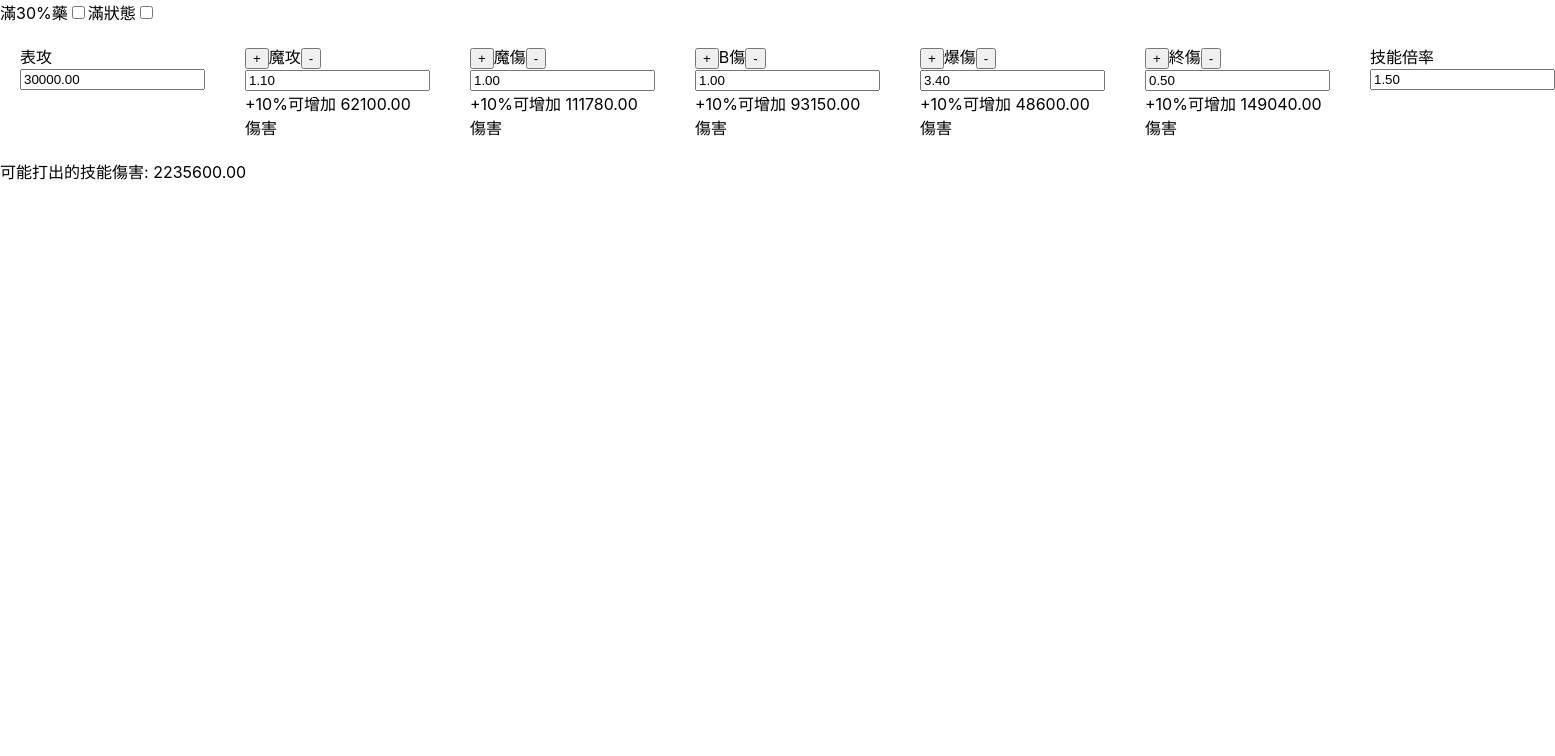
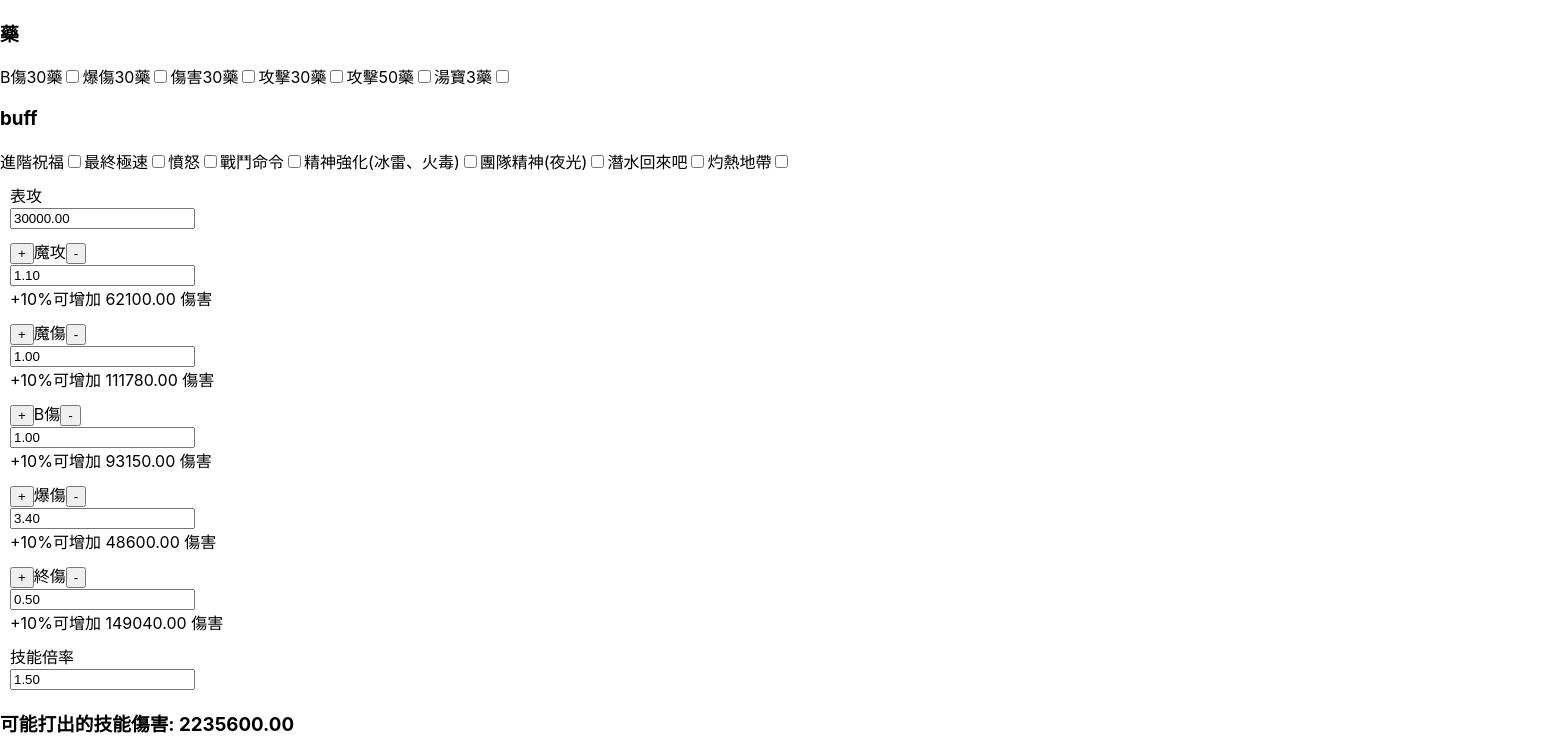
Before and after one commit to WeiChun0911/mapleStoryDamageCalculator, a React (Create React App) app: page / in a window 1280 px wide. Shown: the top 756 px of the page, 1555 px wide, since content can reach past the window. Built offline with nearby package versions, Linux system fonts and the light colour scheme.

Commit message:
add 藥 & 狀態

```diff
--- a/src/App.js
+++ b/src/App.js
@@ -1,5 +1,5 @@
 import './App.css';
-import React, { useReducer, useState } from 'react';
+import React, { useReducer } from 'react';
 import Input from './SemiControlledInput'
 
 function reducer(state, action) {
@@ -34,50 +34,232 @@ function reducer(state, action) {
       return { ...state, "終傷": state["終傷"] - 0.1 };
     case 'set終傷':
       return { ...state, "終傷": action.value }
-    case 'set吃滿藥':
+    case 'set技能倍率':
+      return { ...state, "技能倍率": action.value }
+    case 'setB傷30藥':
+      return { ...state, "B傷": state["B傷"] + 0.3 }
+    case '取消B傷30藥':
+      return { ...state, "B傷": state["B傷"] - 0.3 }
+    case 'set爆傷30藥':
+      return { ...state, "爆傷": state["爆傷"] + 0.3 }
+    case '取消爆傷30藥':
+      return { ...state, "爆傷": state["爆傷"] - 0.3 }
+    case 'set攻擊30藥':
+      return { ...state, "魔攻": state["魔攻"] + 0.3 }
+    case '取消攻擊30藥':
+      return { ...state, "魔攻": state["魔攻"] - 0.3 }
+    case 'set傷害30藥':
+      return { ...state, "魔傷": state["魔傷"] + 0.3 }
+    case '取消傷害30藥':
+      return { ...state, "魔傷": state["魔傷"] - 0.3 }
+    case 'setB傷50藥':
+      return { ...state, "B傷": state["B傷"] + 0.5 }
+    case '取消B傷50藥':
+      return { ...state, "B傷": state["B傷"] - 0.5 }
+    case 'set攻擊50藥':
+      return { ...state, "魔攻": state["魔攻"] + 0.5 }
+    case '取消攻擊50藥':
+      return { ...state, "魔攻": state["魔攻"] - 0.5 }
+    case 'set湯寶3藥':
       return {
         ...state,
-        "魔攻": state["魔攻"] + 0.3,
-        "魔傷": state["魔傷"] + 0.3,
-        "B傷": state["B傷"] + 0.3,
-        "爆傷": state["爆傷"] + 0.3,
+        "魔攻": state["魔攻"] + 0.2,
+        "魔傷": state["魔傷"] + 0.2,
+        "B傷": state["B傷"] + 0.2
       }
-    case 'set取消滿藥':
+    case '取消湯寶3藥':
       return {
         ...state,
-        "魔攻": state["魔攻"] - 0.3,
-        "魔傷": state["魔傷"] - 0.3,
-        "B傷": state["B傷"] - 0.3,
-        "爆傷": state["爆傷"] - 0.3,
+        "魔攻": state["魔攻"] - 0.2,
+        "魔傷": state["魔傷"] - 0.2,
+        "B傷": state["B傷"] - 0.2
       }
-    case 'set滿狀態':
+    case 'set進階祝福':
       return {
         ...state,
-        "魔攻": state["魔攻"] + 0.3,
-        "魔傷": state["魔傷"] + 0.55,
-        "B傷": state["B傷"] + 0.25,
-        "爆傷": state["爆傷"] + 0.3,
+        "魔攻": state["魔攻"] + 0.35,
+        "B傷": state["B傷"] + 0.15
       }
-    case 'set取消滿狀態':
+    case '取消進階祝福':
       return {
         ...state,
-        "魔攻": state["魔攻"] - 0.3,
-        "魔傷": state["魔傷"] - 0.55,
-        "B傷": state["B傷"] - 0.25,
-        "爆傷": state["爆傷"] - 0.3,
+        "魔攻": state["魔攻"] - 0.35,
+        "B傷": state["B傷"] - 0.15
       }
-    case 'set技能倍率':
-      return { ...state, "技能倍率": action.value }
-    case 'set表攻':
-      return { ...state, "表攻": action.value }
+    case 'set最終極速':
+      return {
+        ...state,
+        "B傷": state["B傷"] + 0.096
+      }
+    case '取消最終極速':
+      return {
+        ...state,
+        "B傷": state["B傷"] - 0.096
+      }
+    case 'set憤怒':
+      return {
+        ...state,
+        "魔攻": state["魔攻"] + 0.21,
+      }
+    case '取消憤怒':
+      return {
+        ...state,
+        "魔攻": state["魔攻"] - 0.21,
+      }
+    case 'set戰鬥命令':
+      return {
+        ...state,
+        "魔傷": state["魔傷"] + 0.15,
+      }
+    case '取消戰鬥命令':
+      return {
+        ...state,
+        "魔傷": state["魔傷"] - 0.15,
+      }
+    case 'set精神強化(冰雷、火毒)':
+      return {
+        ...state,
+        "魔傷": state["魔傷"] + 0.1,
+      }
+    case '取消精神強化(冰雷、火毒)':
+      return {
+        ...state,
+        "魔傷": state["魔傷"] - 0.1,
+      }
+    case 'set團隊精神(夜光)':
+      return {
+        ...state,
+        "魔攻": state["魔攻"] + 0.216,
+      }
+    case '取消團隊精神(夜光)':
+      return {
+        ...state,
+        "魔攻": state["魔攻"] - 0.216,
+      }
+    case 'set潛水回來吧':
+      return {
+        ...state,
+        "魔傷": state["魔傷"] + 0.15,
+      }
+    case '取消潛水回來吧':
+      return {
+        ...state,
+        "魔傷": state["魔傷"] - 0.15,
+      }
+    case 'set灼熱地帶':
+      return {
+        ...state,
+        "魔攻": state["魔攻"] + 0.2,
+        "魔傷": state["魔傷"] + 0.05,
+      }
+    case '取消灼熱地帶':
+      return {
+        ...state,
+        "魔攻": state["魔攻"] - 0.2,
+        "魔傷": state["魔傷"] - 0.05,
+      }
     default:
       throw new Error();
   }
 }
 
+function 藥reducer(state, action) {
+  switch (action.type) {
+    case 'setB傷30藥':
+      return { ...state, "B傷30藥": true }
+    case '取消B傷30藥':
+      return { ...state, "B傷30藥": false }
+    case 'set爆傷30藥':
+      return { ...state, "爆傷30藥": true }
+    case '取消爆傷30藥':
+      return { ...state, "爆傷30藥": false }
+    case 'set攻擊30藥':
+      return { ...state, "攻擊30藥": true }
+    case '取消攻擊30藥':
+      return { ...state, "攻擊30藥": false }
+    case 'set傷害30藥':
+      return { ...state, "傷害30藥": true }
+    case '取消傷害30藥':
+      return { ...state, "傷害30藥": false }
+    case 'setB傷50藥':
+      return { ...state, "B傷50藥": true }
+    case '取消B傷50藥':
+      return { ...state, "B傷50藥": false }
+    case 'set攻擊50藥':
+      return { ...state, "攻擊50藥": true }
+    case '取消攻擊50藥':
+      return { ...state, "攻擊50藥": false }
+    case 'set湯寶3藥':
+      return { ...state, "湯寶3藥": true }
+    case '取消湯寶3藥':
+      return { ...state, "湯寶3藥": false }
+    default:
+      throw new Error();
+  }
+}
+
+function 狀態reducer(state, action) {
+  switch (action.type) {
+    case 'set進階祝福':
+      return { ...state, "進階祝福": true }
+    case '取消進階祝福':
+      return { ...state, "進階祝福": false }
+    case 'set最終極速':
+      return { ...state, "最終極速": true }
+    case '取消最終極速':
+      return { ...state, "最終極速": false }
+    case 'set憤怒':
+      return { ...state, "憤怒": true }
+    case '取消憤怒':
+      return { ...state, "憤怒": false }
+    case 'set戰鬥命令':
+      return { ...state, "戰鬥命令": true }
+    case '取消戰鬥命令':
+      return { ...state, "戰鬥命令": false }
+    case 'set精神強化(冰雷、火毒)':
+      return { ...state, "精神強化(冰雷、火毒)": true }
+    case '取消精神強化(冰雷、火毒)':
+      return { ...state, "精神強化(冰雷、火毒)": false }
+    case 'set團隊精神(夜光)':
+      return { ...state, "團隊精神(夜光)": true }
+    case '取消團隊精神(夜光)':
+      return { ...state, "團隊精神(夜光)": false }
+    case 'set潛水回來吧':
+      return { ...state, "潛水回來吧": true }
+    case '取消潛水回來吧':
+      return { ...state, "潛水回來吧": false }
+    case 'set灼熱地帶':
+      return { ...state, "灼熱地帶": true }
+    case '取消灼熱地帶':
+      return { ...state, "灼熱地帶": false }
+    default:
+      throw new Error();
+  }
+}
+
+
+let 藥列表 = ['B傷30藥', '爆傷30藥', '傷害30藥', '攻擊30藥', '攻擊50藥', '湯寶3藥']
+let 狀態列表 = ['進階祝福', '最終極速', '憤怒', '戰鬥命令', '精神強化(冰雷、火毒)', '團隊精神(夜光)', '潛水回來吧', '灼熱地帶']
+
 function App() {
-  const [滿藥, set滿藥] = useState(false)
-  const [滿狀態, set滿狀態] = useState(false)
+  const [狀態, dispatch狀態] = useReducer(狀態reducer, {
+    '進階祝福': false,
+    '最終極速': false,
+    '憤怒': false,
+    '戰鬥命令': false,
+    '精神強化(冰雷、火毒)': false,
+    '團隊精神(夜光)': false,
+    '潛水回來吧': false,
+    '灼熱地帶': false
+  })
+  const [藥, dispatch藥] = useReducer(藥reducer, {
+    'B傷30藥': false,
+    '爆傷30藥': false,
+    '傷害30藥': false,
+    '攻擊30藥': false,
+    '攻擊50藥': false,
+    '湯寶3藥': false
+  })
   const [s, dispatch] = useReducer(reducer, {
     "表攻": 30000,
     "魔攻": 1.1,
@@ -103,31 +285,45 @@ function App() {
   }
   let 卡頂 = finalDamage > 10000000
   let damageStyle = 卡頂 ? { color: "red" } : {}
-  return <div>
+  return <div >
+    <h3>藥</h3>
     <div>
-      <label for="滿藥">滿30%藥</label>
-      <input type="checkbox" id="滿藥" value={滿藥} onChange={() => {
-        if (滿藥) { //取消滿藥
-          dispatch({ type: "set取消滿藥" })
-        } else { //打勾滿藥
-          dispatch({ type: "set吃滿藥" })
-        }
-        set滿藥(!滿藥)
-      }} />
-      <label for="滿狀態">滿狀態</label>
-      <input type="checkbox" id="滿狀態" value={滿狀態} onChange={() => {
-        if (滿狀態) { //取消滿狀態
-          dispatch({ type: "set取消滿狀態" })
-        } else { //打勾滿狀態
-          dispatch({ type: "set滿狀態" })
-        }
-        set滿狀態(!滿狀態)
-      }} />
+      {藥列表.map((藥名) => {
+        return <div key={藥名} style={{ display: 'inline-block' }}>
+          <label htmlFor={藥名}>{藥名}</label>
+          <input type="checkbox" id={藥名} value={藥[藥名]} onChange={() => {
+            if (藥[藥名]) { //取消
+              dispatch({ type: `取消${藥名}` })
+              dispatch藥({ type: `取消${藥名}` })
+            } else { //打勾
+              dispatch({ type: `set${藥名}` })
+              dispatch藥({ type: `set${藥名}` })
+            }
+          }} />
+        </div>
+      })}
     </div>
-    <div style={{ display: 'flex' }}>
+    <h3>buff</h3>
+    <div>
+      {狀態列表.map((狀態名) => {
+        return <div key={狀態名} style={{ display: 'inline-block' }}>
+          <label htmlFor={狀態名}>{狀態名}</label>
+          <input type="checkbox" id={狀態名} value={狀態[狀態名]} onChange={() => {
+            if (狀態[狀態名]) { //取消
+              dispatch({ type: `取消${狀態名}` })
+              dispatch狀態({ type: `取消${狀態名}` })
+            } else { //打勾
+              dispatch({ type: `set${狀態名}` })
+              dispatch狀態({ type: `set${狀態名}` })
+            }
+          }} />
+        </div>
+      })}
+    </div>
+    <div>
       {
         Object.keys(s).map((key) => {
-          return <div key={key} style={{ margin: '20px' }}>
+          return <div key={key} style={{ margin: '10px' }}>
             <div>
               {key !== "表攻" && key !== "技能倍率" ? <button onClick={() => {
                 dispatch({ type: `+${key}` })
@@ -153,8 +349,8 @@ function App() {
         })
       }
     </div>
-    <div style={damageStyle}>可能打出的技能傷害: {finalDamage.toFixed(2)}</div>
-  </div>
+    <h3 style={damageStyle}>可能打出的技能傷害: {finalDamage.toFixed(2)}</h3>
+  </div >
 
 }
 
```
